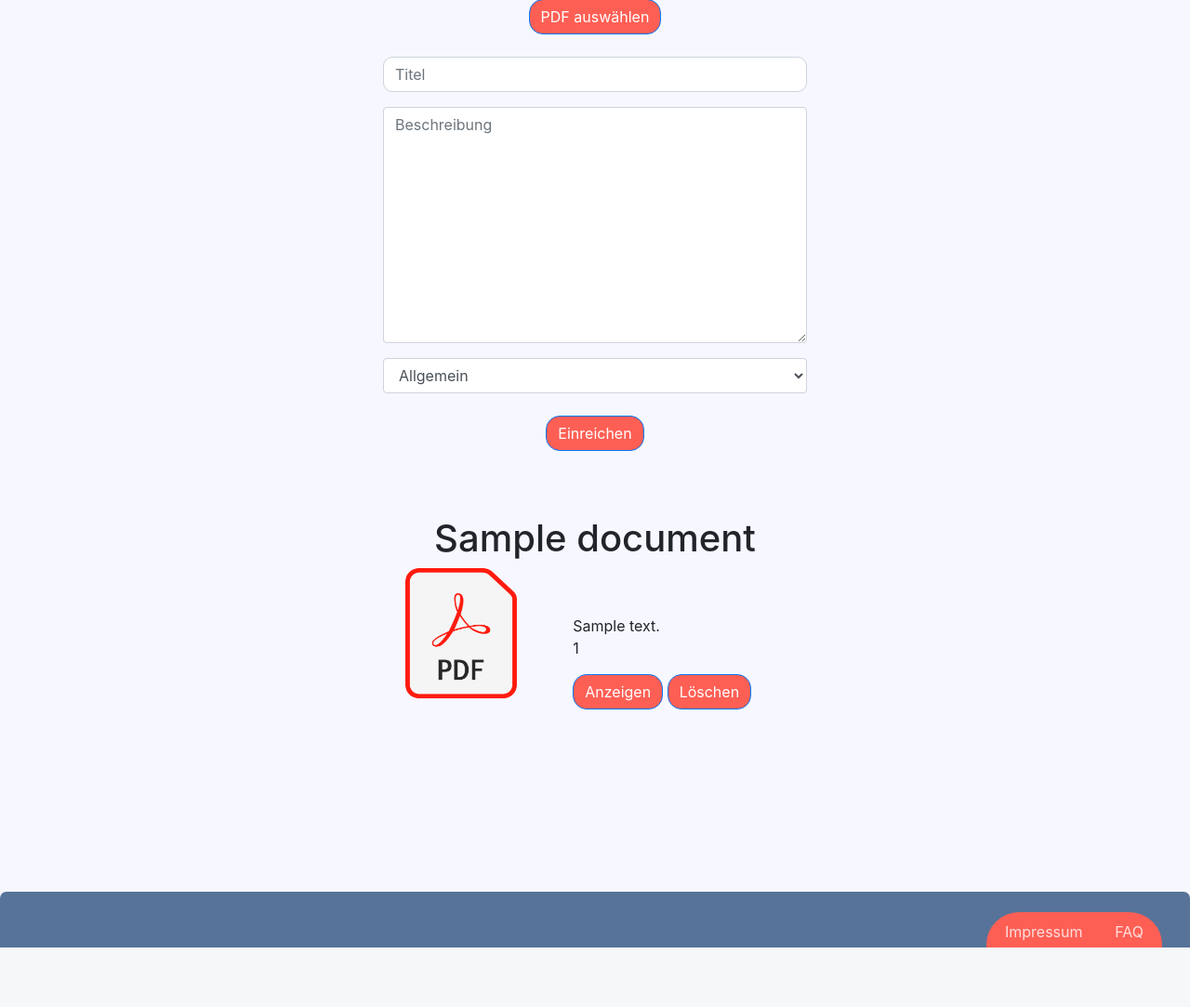
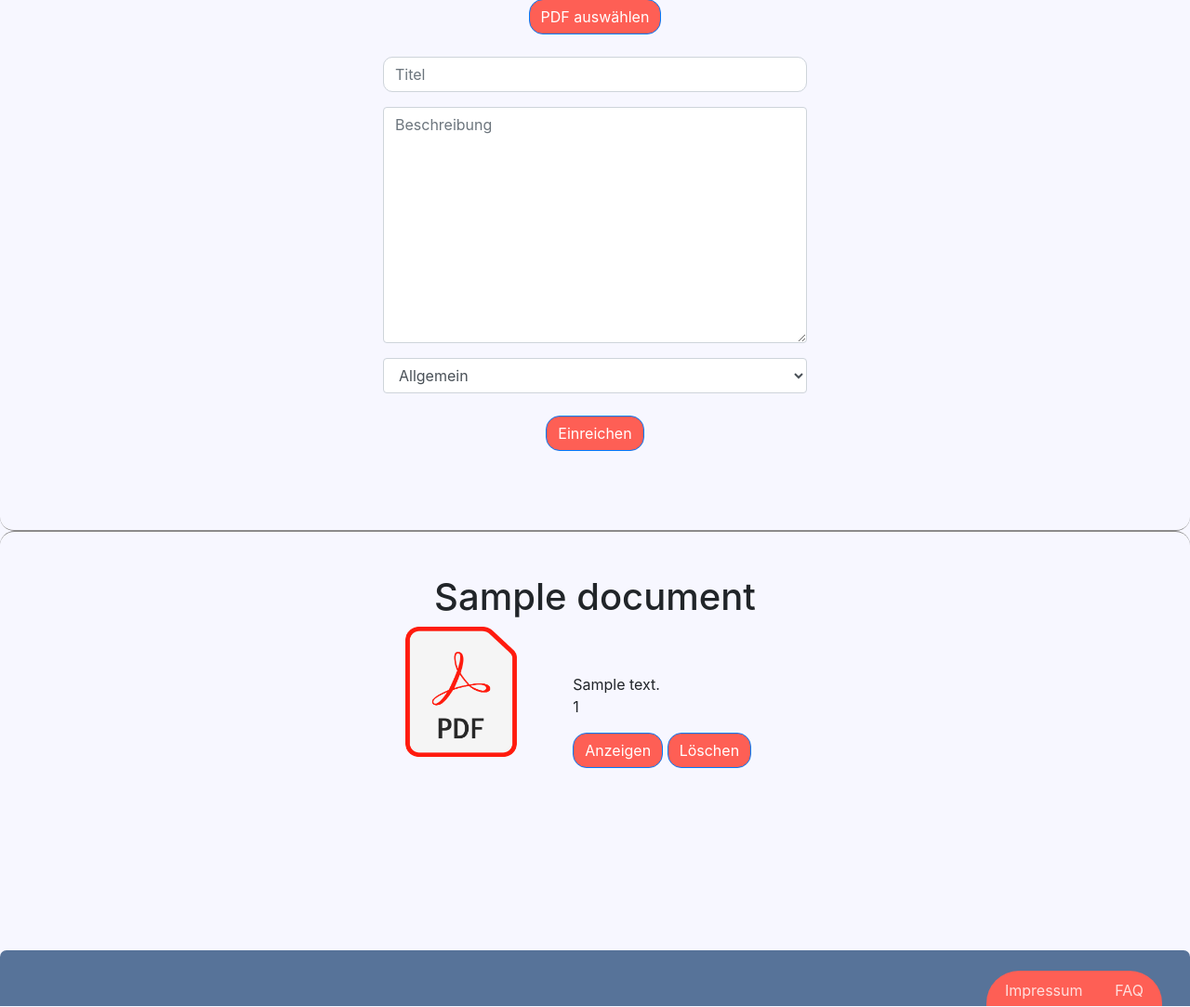
Before and after one commit to ChillySpiral/StudyShare, a PHP site: page /Components/profilesettings.php in a window 1280 px wide. Shown: the part 496-1579 px from the top of the page at 93% size. Before the commit the page ends 1515 px from the top, so only its background shows below. Run offline with PHP 8.4, Linux system fonts and the light colour scheme; the visitor is signed in with stand-in values (Sample User, id 1); data comes from the database, SQL or seed files in the repository; tables that the repository leaves empty hold one stand-in row (values such as "Sample post").

Commit message:
added divider for feed & links signup, login

```diff
--- a/CSS/styles.css
+++ b/CSS/styles.css
@@ -129,3 +129,23 @@ margin: 0px
   padding-right: 10%;
   padding-bottom: 5%;
 }
+
+/* hr  */
+
+hr.feed-documents {
+  height: 30px;
+  border-style: solid;
+  border-color: #8c8b8b;
+  border-width: 1px 0 0 0;
+  border-radius: 20px;
+}
+hr.feed-documents:before {
+  display: block;
+  content: "";
+  height: 30px;
+  margin-top: -31px;
+  border-style: solid;
+  border-color: #8c8b8b;
+  border-width: 0 0 1px 0;
+  border-radius: 20px;
+}
--- a/Components/feed.php
+++ b/Components/feed.php
@@ -8,7 +8,7 @@ if(!isset($_SESSION['user']))
 <div class="container" style="padding-bottom: 80px;padding-top: 20px;">
     <div class="row">
         <div class="col-md-8">
-            <div id="Search_Results" style="height: 100%;border-radius: 20px;border-width: 1px;border-style: solid;">
+            <div id="Search_Results" style="height: 100%;">
 
         </div>
         </div>
--- a/Components/login.php
+++ b/Components/login.php
@@ -76,8 +76,8 @@
 
     <footer class="d-flex justify-content-end footer-basic" id="my-footer">
         <ul class="list-inline" style="background: #fe5f55;margin-top: 22px;margin-right: 30px;padding-right: 10px;padding-left: 10px;border-top-left-radius: 35px;border-top-right-radius: 35px;font-size: 24px;color: rgb(255,255,255);">
-            <li class="list-inline-item"><a href="#">Impressum</a></li>
-            <li class="list-inline-item"><a href="#">FAQ</a></li>
+            <li class="list-inline-item"><a href="../impressum.php">Impressum</a></li>
+            <li class="list-inline-item"><a href="../faq.php">FAQ</a></li>
         </ul>
     </footer>
 
--- a/Components/profilesettings.php
+++ b/Components/profilesettings.php
@@ -142,7 +142,7 @@ if(isset($_GET["download"])){
 
 
 <?php for($p = 0; $p < count($documents); $p++) { ?>
-
+<hr class="feed-documents">
 <div class="container" <?php if($p == count($documents)-1){echo 'style="padding-bottom: 20%;"';}else{echo'style="padding-bottom: 15px;"';}?>>
     <div class="row">
     <div class="col-12 d-flex justify-content-center" ><h1><?php echo $documents[$p]["title"] ?></h1></div>
--- a/Components/signup.php
+++ b/Components/signup.php
@@ -85,8 +85,8 @@
 
 <footer class="d-flex justify-content-end footer-basic" id="my-footer">
         <ul class="list-inline" style="background: #fe5f55;margin-top: 22px;margin-right: 30px;padding-right: 10px;padding-left: 10px;border-top-left-radius: 35px;border-top-right-radius: 35px;font-size: 24px;color: rgb(255,255,255);">
-            <li class="list-inline-item"><a href="#">Impressum</a></li>
-            <li class="list-inline-item"><a href="#">FAQ</a></li>
+            <li class="list-inline-item"><a href="../impressum.php">Impressum</a></li>
+            <li class="list-inline-item"><a href="../faq.php">FAQ</a></li>
         </ul>
     </footer>
 
--- a/JavaScript/search.js
+++ b/JavaScript/search.js
@@ -70,7 +70,7 @@ function getAllDocuments()
             $("#Search_Results").empty();
             for(var i = 0; i<obj.length;i++)
             {
-                $("#Search_Results").append("<div class='container'><div class='row'><h1>"+obj[i].title+"</h1></div><div class='row'><div class='col-2'><img class='img-fluid' src='images/static-images/pdf.png'></div><div class='col-10'>"+obj[i].description+"</div><a href='./AJAX/uploads/"+obj[i].filename+"' download style='padding: 5px; margin-left:10px; margin-top: 5px; margin-bottom: 5px;background: #fe5f55;border-radius: 15px; color: white;'>Download</a></div></div>")
+                $("#Search_Results").append("<hr class='feed-documents'><div class='container'><div class='row'><h1>"+obj[i].title+"</h1></div><div class='row'><div class='col-2'><img class='img-fluid' src='images/static-images/pdf.png'></div><div class='col-10'>"+obj[i].description+"</div><a href='./AJAX/uploads/"+obj[i].filename+"' download style='padding: 5px; margin-left:10px; margin-top: 5px; margin-bottom: 5px;background: #fe5f55;border-radius: 15px; color: white;'>Download</a></div></div>")
             }
         }
     })
```
Also changed, not shown: 1 other file.
